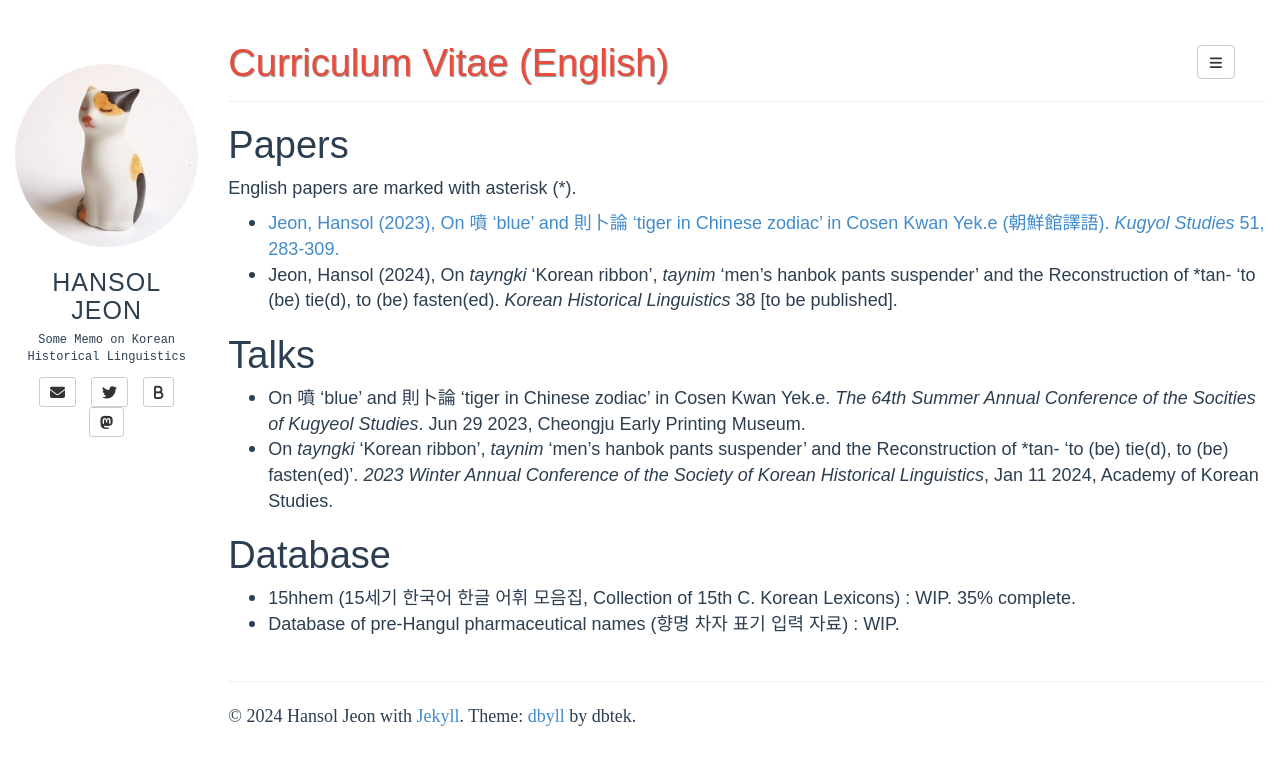
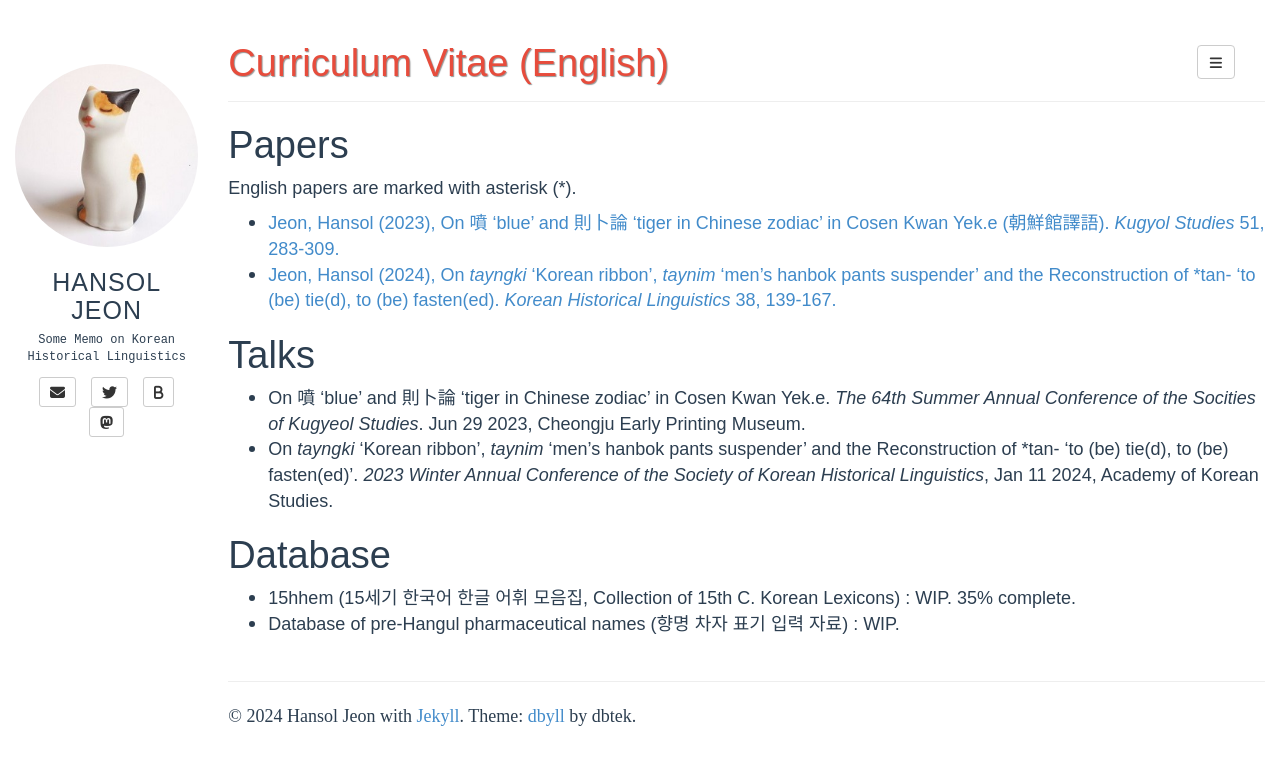
Before and after one commit to hansoljeon95/hansoljeon95.github.io, a Jekyll site: the page built from cv_eng.md, in a window 1280 px wide. Shown: the top 765 px of the page. Built offline with Jekyll 4.4.1, drawn with Linux system fonts in a browser that asks for light colours; some web fonts are replaced.

Commit message:
Update CV

```diff
--- a/cv_eng.md
+++ b/cv_eng.md
@@ -7,7 +7,7 @@ fullview: true
 # Papers
 English papers are marked with asterisk (\*).
 - [Jeon, Hansol (2023), On 噴 ‘blue’ and 則卜論 ‘tiger in Chinese zodiac’ in Cosen Kwan Yek.e (朝鮮館譯語). *Kugyol Studies* 51, 283-309.](http://journal.kstudy.com/service-journal/view.asp?code=Y2xpZW50S2V5JTNEMjEwMCUyNlBkZk9LJTNEVHJ1ZSUyNnNvcnRUeXBlJTNEMCUyNmxhbmdUeXBlJTNES09SJTI2ZGVmYXVsdFB1YmtleSUzRA==&clientKey=2100&curPage=1&pageScale=10&searchType=1&totCate=&totText=&pubKey=10007&pubYear=2023&pubVN=51@0&detailKEYN=4039242)
-- Jeon, Hansol (2024), On *tayngki* ‘Korean ribbon’, *taynim* ‘men's hanbok pants suspender’ and the Reconstruction of \*tan- 'to (be) tie(d), to (be) fasten(ed). *Korean Historical Linguistics* 38 [to be published].
+- [Jeon, Hansol (2024), On *tayngki* ‘Korean ribbon’, *taynim* ‘men's hanbok pants suspender’ and the Reconstruction of \*tan- 'to (be) tie(d), to (be) fasten(ed). *Korean Historical Linguistics* 38, 139-167.](http://www.gugeosa.or.kr/html/sub0201.html?pageNm=article&journal=1&code=446187&issue=33917&Page=1&year=2024)
 
 # Talks
 - On 噴 ‘blue’ and 則卜論 ‘tiger in Chinese zodiac’ in Cosen Kwan Yek.e. *The 64th Summer Annual Conference of the Socities of Kugyeol Studies*. Jun 29 2023, Cheongju Early Printing Museum.
```
Also changed, not shown: cv_kor.md (+1 -1 lines).
